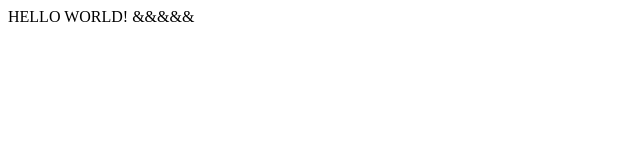
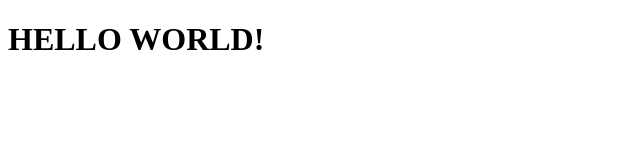
Before and after one commit to tux8/tux8.github.io, a plain HTML site: page index.html in a window 1280 px wide. Shown: the whole page, without its empty margins (0-640 px from the left). Drawn offline with Linux system fonts and the light colour scheme.

Commit message:
Edit index.html

```diff
--- a/index.html
+++ b/index.html
@@ -6,7 +6,6 @@
     <title>Shop</title>
 </head>
 <body>
-    HELLO WORLD!
-&&&&&
+    <h1>HELLO WORLD!</h1>
 </body>
 </html>
```
